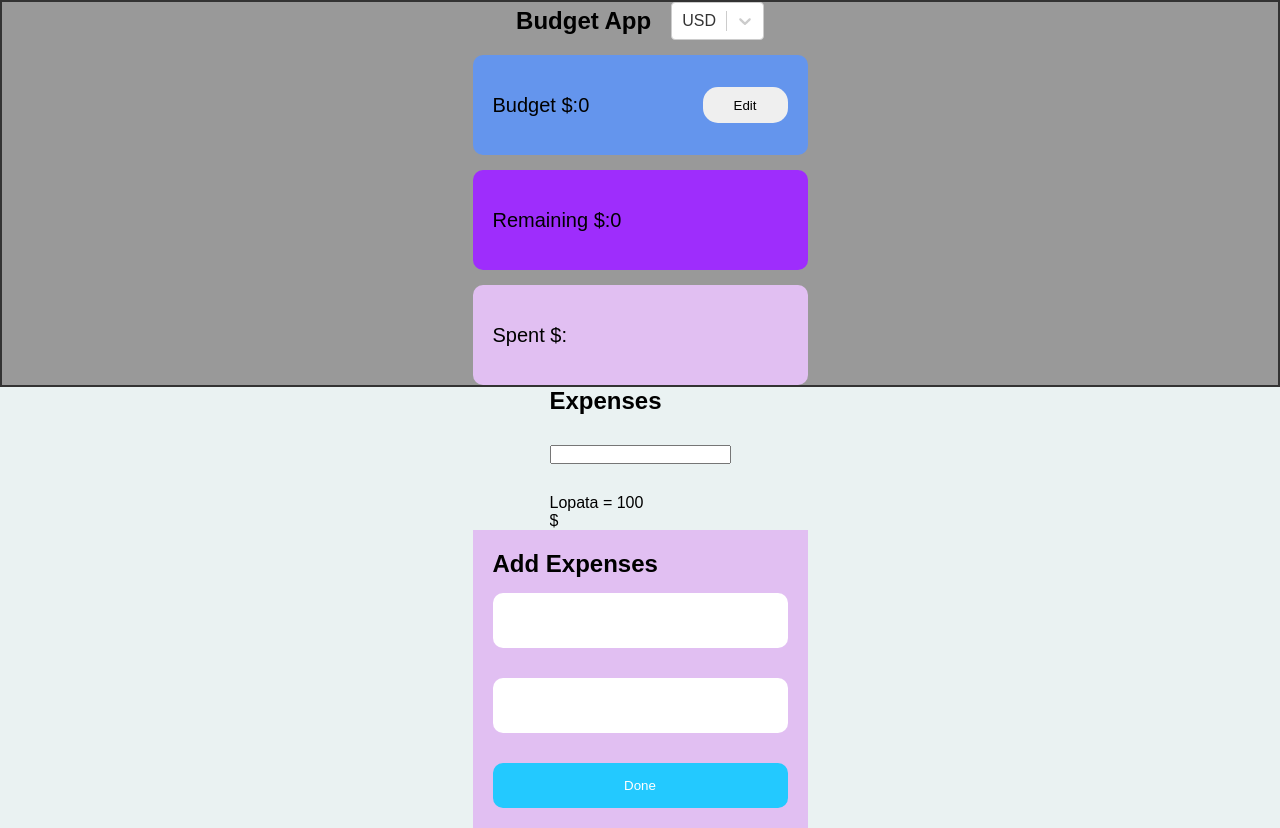
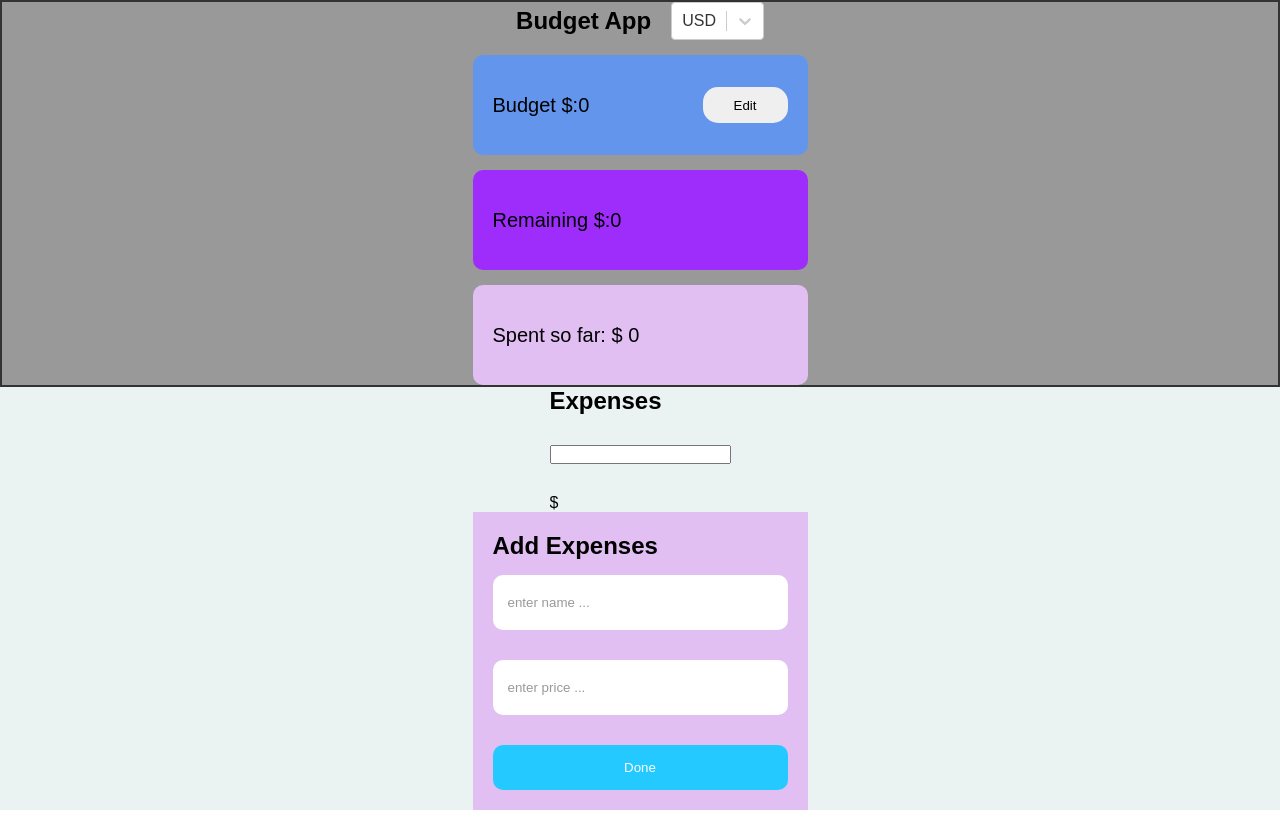
Before and after one commit to Tuljam/react-budget-app, a React (Create React App) app: page / in a window 1280 px wide. Built offline with nearby package versions, Linux system fonts and the light colour scheme.

Commit message:
feat(proj_4)finish by field Add Expenses

```diff
--- a/src/components/AddExpensess/AddExpensess.tsx
+++ b/src/components/AddExpensess/AddExpensess.tsx
@@ -6,6 +6,7 @@ import { StyledForm, StyledInputForm } from "./styles";
 import { useForm, SubmitHandler } from "react-hook-form";
 import { useExpensesContext } from "../../context/ExpenseListContext/ExpenseListContext";
 import { v4 } from "uuid";
+import { useBudgetContext } from "../../context/BudgetContext/BudgetContext";
 
 interface IFormData {
   title: string;
@@ -15,11 +16,18 @@ export const AddExpensess = () => {
   const {
     register,
     handleSubmit,
+    reset,
     formState: { errors },
   } = useForm<IFormData>();
   const { setNewExpense } = useExpensesContext();
+  const { budget, setRemaining, setSpending } = useBudgetContext();
   const onSubmit: SubmitHandler<IFormData> = ({ title, price }) => {
-    setNewExpense({ title, price, id: v4() });
+    if (budget > 0) {
+      setNewExpense({ title, price, id: v4() });
+      setSpending(+price);
+      setRemaining();
+      reset();
+    }
   };
 
   return (
@@ -28,14 +36,23 @@ export const AddExpensess = () => {
 
       <StyledInputForm
         type="text"
-        {...register("title", { required: "title is required" })}
+        placeholder="enter name ..."
+        {...register("title", {
+          required: "name is required",
+          maxLength: { value: 10, message: "Maximum 20 letters" },
+        })}
       />
       <span className="form-field__error">
         {errors.title && errors.title.message}
       </span>
       <StyledInputForm
         type="text"
-        {...register("price", { required: "price is required" })}
+        placeholder="enter price ..."
+        {...register("price", {
+          required: "price is required",
+          maxLength: { value: 10, message: "Maximum 10 letters" },
+          pattern: { value: /^[ 0-9]+$/, message: "Only numbers please" },
+        })}
       />
       <span className="form-field__error">
         {errors.price && errors.price.message}
--- a/src/components/SpentCard/Spentcard.tsx
+++ b/src/components/SpentCard/Spentcard.tsx
@@ -1,8 +1,14 @@
+import { useBudgetContext } from "../../context/BudgetContext/BudgetContext";
 import { useCurrencyContext } from "../../context/CurrencyContext/CurrencyContext";
 import { SpentcardStyled } from "./styles";
 
 export const Spentcard = () => {
   const { currentCurrency } = useCurrencyContext();
+  const { spending } = useBudgetContext();
 
-  return <SpentcardStyled>Spent {currentCurrency.value}:</SpentcardStyled>;
+  return (
+    <SpentcardStyled>
+      Spent so far: {currentCurrency.value} {spending}
+    </SpentcardStyled>
+  );
 };
--- a/src/context/ExpenseListContext/ExpenseListContext.tsx
+++ b/src/context/ExpenseListContext/ExpenseListContext.tsx
@@ -1,4 +1,5 @@
 import { createContext, useContext, useState } from "react";
+import { IExpense } from "../../types/types";
 import { IExpenseContext, IExpensesContextProviderProps } from "./types";
 
 export const ExpensesContext = createContext<IExpenseContext>(
@@ -9,19 +10,19 @@ export const useExpensesContextValue = () => {
   const [expensesContext, setExpensesContext] = useState<IExpenseContext>(
     () => ({
       expenses: [
-        {
-          id: "23abc",
-          title: "Lopata",
-          price: 100,
-        },
+        // {
+        //   id: "",
+        //   title: "",
+        //   price: 0,
+        // },
       ],
-      setNewExpense: (newExpense) => {
+      setNewExpense: (newExpense: IExpense) => {
         setExpensesContext((ctx) => ({
           ...ctx,
           expenses: [...ctx.expenses, newExpense],
         }));
       },
-      deleteExpense: (id: string) => {
+      deleteExpense: (id) => {
         setExpensesContext((ctx) => ({
           ...ctx,
           expenses: ctx.expenses.filter((exp) => exp.id! === id),
```
